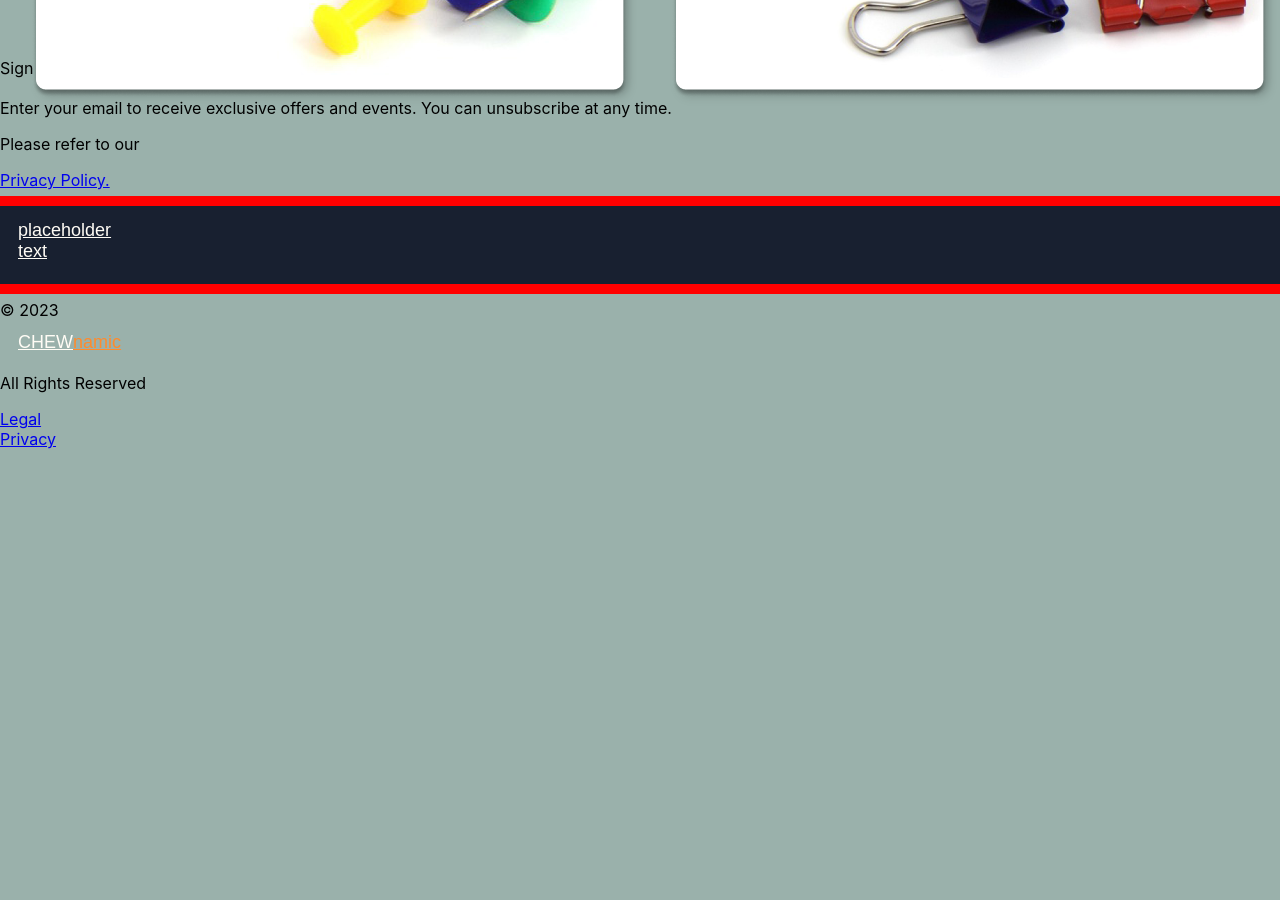
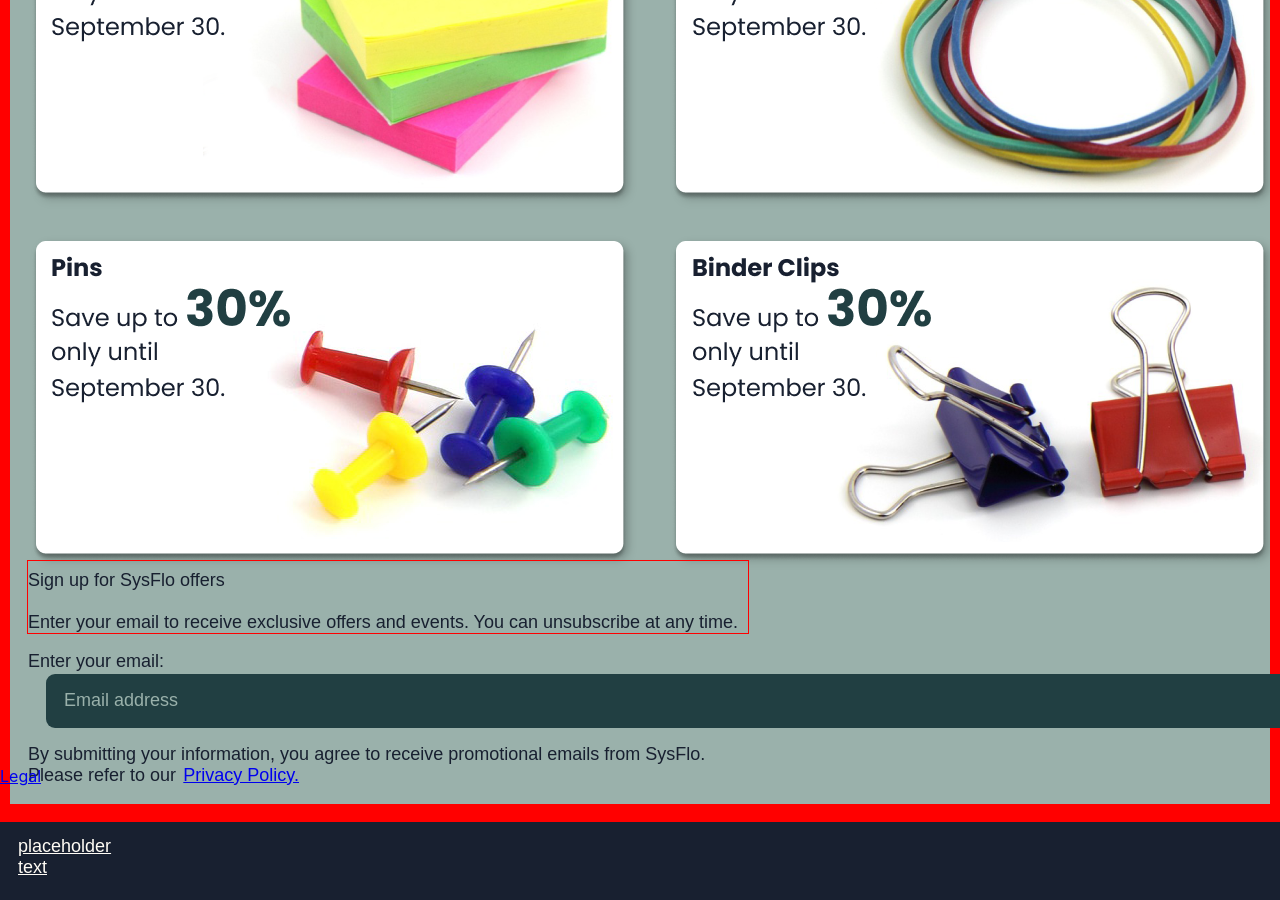
Before and after one commit to KewinLan/SysFlo, a React (Create React App) app: page / in a window 1280 px wide. Shown: the part 1280-2180 px from the top of the page. Before the commit the page ends 1729 px from the top, so only its background shows below. Built offline with nearby package versions, Linux system fonts and the light colour scheme.

Commit message:
footer is having maybe a height issue.

```diff
--- a/src/components/Footer/Footer.scss
+++ b/src/components/Footer/Footer.scss
@@ -1,17 +1,11 @@
-.footer-bar {
-  background-color: #182030;
-  // padding-bottom: 1em;
-  // box-shadow: 0px 1px 15px black;
-  // z-index: 1;
-  // position: relative;
-  // bottom: 100%;
-  // width:100%;
-  // clear: both;
-    // position: relative;
-    // height: 200px;
-    // margin-top: -200px;
-  outline: 10px solid red;
+.footer-within-the-lines {
+  position: relative;
+  top: 3em;
+  margin-top: 30em;
+  border: 10px solid red;
+  // outline: 100px solid red;
 }
+
 
 
 // #footer-row {
@@ -81,6 +75,109 @@
   color: #FF8B2C;
 }
 
+.footer-text1 {
+  width: 40em;
+  // height: 10em;
+  font-family: Arial, sans-serif;
+  font-size: 1.125em;
+  color: #182030;
+  // background-color: #213F42;
+  // padding: 1em 1em 0.5em 1em;
+  margin-top:72.4em;
+  position: relative;
+  left:1em;
+  // right: 20em;
+  // top: 10em;
+  // border-radius: 0.5em;
+  // border:none;
+  outline: 1px solid red;
+}
+
+.footer-email {
+  display: flex;
+  // outline: 100px solid red;
+}
+.footer-email-type label {
+  // width: 80%;
+  // display: inline-block;
+  font-family: Arial, sans-serif;
+  font-size: 1.125em;
+  position:relative;
+  right: -1em;
+  color: #182030;
+  // outline: 100px solid red;
+  // color: #9AB1AB;
+  // background-color: #182030;
+  // padding: 0.5em 1em 0.5em 1em;
+}
+.footer-email-type input {
+  width: 84em;
+  font-family: Arial, sans-serif;
+  font-size: 1.125em;
+  color: #75CDD9;
+  background-color: #213F42;
+  padding: 0.5em 1em 0.5em 1em;
+  position: relative;
+  left: 2em;
+  top: 0.1em;
+  border-radius: 0.5em;
+  border:none;
+  // outline: 100px solid red;
+  // float:left;
+}
+::-webkit-input-placeholder {
+  color:#9AB1AB;
+}
+
+::-moz-placeholder {
+  color:#9AB1AB;
+}
+
+::-ms-placeholder {
+  color:#9AB1AB;
+}
+
+::placeholder {
+  color:#9AB1AB;
+}
+
+.footer-email-submit input {
+  // display: inline-block;
+  // width: 15.5%;
+  // height: 75%;
+  font-family: Arial, sans-serif;
+  font-size: 1.125em;
+  color: #9AB1AB;
+  background-color: #182030;
+  padding: 0.5em 5em 0.5em 2em;
+  position:relative;
+  top:0.6em;
+  right:-3em;
+  border-radius: 0.5em;
+  border:none;
+  // float:right;
+  // outline: 1000px solid red;
+}
+
+
+.footer-text2 {
+  font-family: Arial, sans-serif;
+  font-size: 1.125em;
+  color: #182030;
+  // padding: 0.5em 5em 0.5em 2em;
+  position:relative;
+  // top:0em;
+  right:-1em;
+  display: flex;
+  // outline: 100px solid red;
+}
+.privacy-link {
+  position: relative;
+  top:1.15em;
+  left:-29em;
+  // outline: 10px solid red;
+}
+
 // #footer-copyright {
 //   display:table;
 //   width:30em;
@@ -125,10 +222,28 @@
   right: 0em;
   bottom: 0em;
   margin-right: 1em;
+  // outline: 100px solid red;
 }
 .terms-link {
   position:relative;
   right: 0em;
   bottom: 0em;
   margin-right: 6.2em;
+  // outline: 100px solid red;
 }
+
+.footer-bar {
+  background-color: #182030;
+  // padding-bottom: 1em;
+  // box-shadow: 0px 1px 15px black;
+  // z-index: 1;
+  position: relative;
+  top:1em;
+  // bottom: 100%;
+  // width:100%;
+  // clear: both;
+    // position: relative;
+    // height: 200px;
+    // margin-top: -200px;
+  outline: 10px solid red;
+}
--- a/src/components/Footer/index.js
+++ b/src/components/Footer/index.js
@@ -9,13 +9,18 @@ export default function Footer() {
           <div className='footer-text1'>
             <p>Sign up for SysFlo offers<br></br><br></br>Enter your email to receive exclusive offers and events. You can unsubscribe at any time.</p>
           </div>
-          <div className='footer-user-email-subsection'>
-            <div className='footer-type-email'></div>
-            <div className='footer-submit-btm'></div>
+          <div className='footer-email'>
+            <div className='footer-email-type'>
+              <label for="email">Enter your email:</label>
+              <input type="email" id="email" name="email" placeholder="Email address"></input>
+            </div>
+            <div className='footer-email-submit'>
+              <input type="submit" value="Submit"></input>
+            </div>
           </div>
-          <div className='footer-text2'></div>
-          <div className='footer-text3'>
-            <p>Please refer to our</p>
+          <div className='footer-text2'>
+            <p>By submitting your information, you agree to receive promotional emails from SysFlo.<br></br>
+            Please refer to our</p>
             <div className="privacy-link">
               <Link to="/privacy">
                 <p>Privacy Policy.</p>
@@ -26,7 +31,18 @@ export default function Footer() {
         <div className='footer-address-section'>
           <div className='footer-address-terms-privacy'>
             <div className='footer-address-only'></div>
-            <div className='footer-terms-privacy-only'></div>
+            <div className='footer-terms-privacy-only'>
+              <div className="terms-link">
+                <Link to="/terms">
+                  Legal
+                </Link>
+              </div>
+              <div className="privacy-link">
+                <Link to="/privacy">
+                  Privacy
+                </Link>
+              </div>
+            </div>
           </div>
           <div className='footer-social-media'></div>
         </div>
@@ -35,40 +51,6 @@ export default function Footer() {
             <p>placeholder text</p>
           </Link>
         </div>
-
-        <div id='footer-copyright'>
-          <div id='footer-row'>
-            <nav>
-              <div id='footer-year'>
-                <p>© 2023</p>
-              </div>
-              <Link to="/" id='logo-text1'>
-                CHEW
-              </Link>
-              <Link to="/" id='logo-text2'>
-                namic
-              </Link>
-              <div id='footer-reserved'>
-                <p>All Rights Reserved</p>
-              </div>
-            </nav>
-          </div>
-        </div>
-
-
-
-        <div className='footer-links'>
-          <div className="terms-link">
-            <Link to="/terms">
-              Legal
-            </Link>
-          </div>
-          <div className="privacy-link">
-            <Link to="/privacy">
-              Privacy
-            </Link>
-          </div>
-        </div>
       </div>
     </>
   );
```
